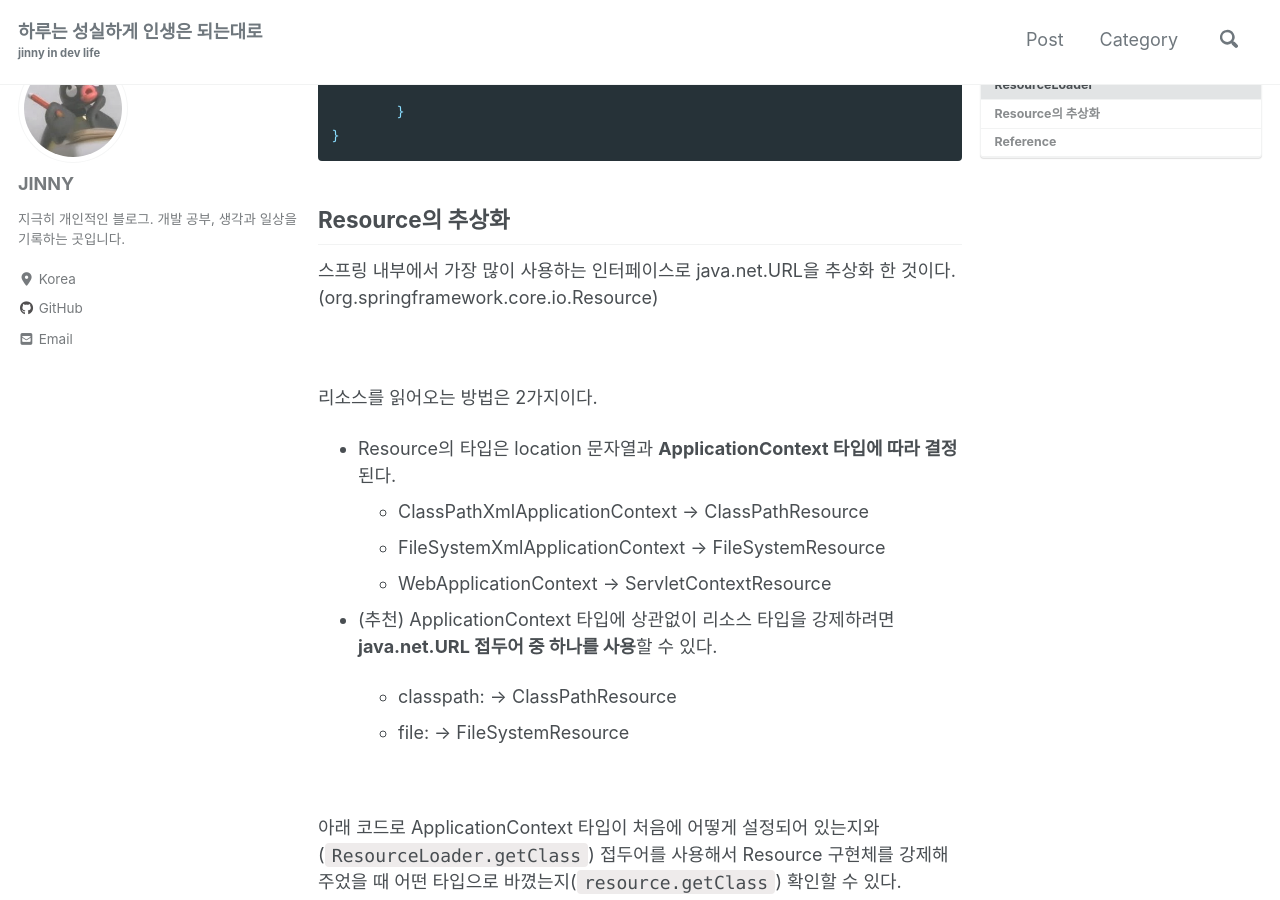
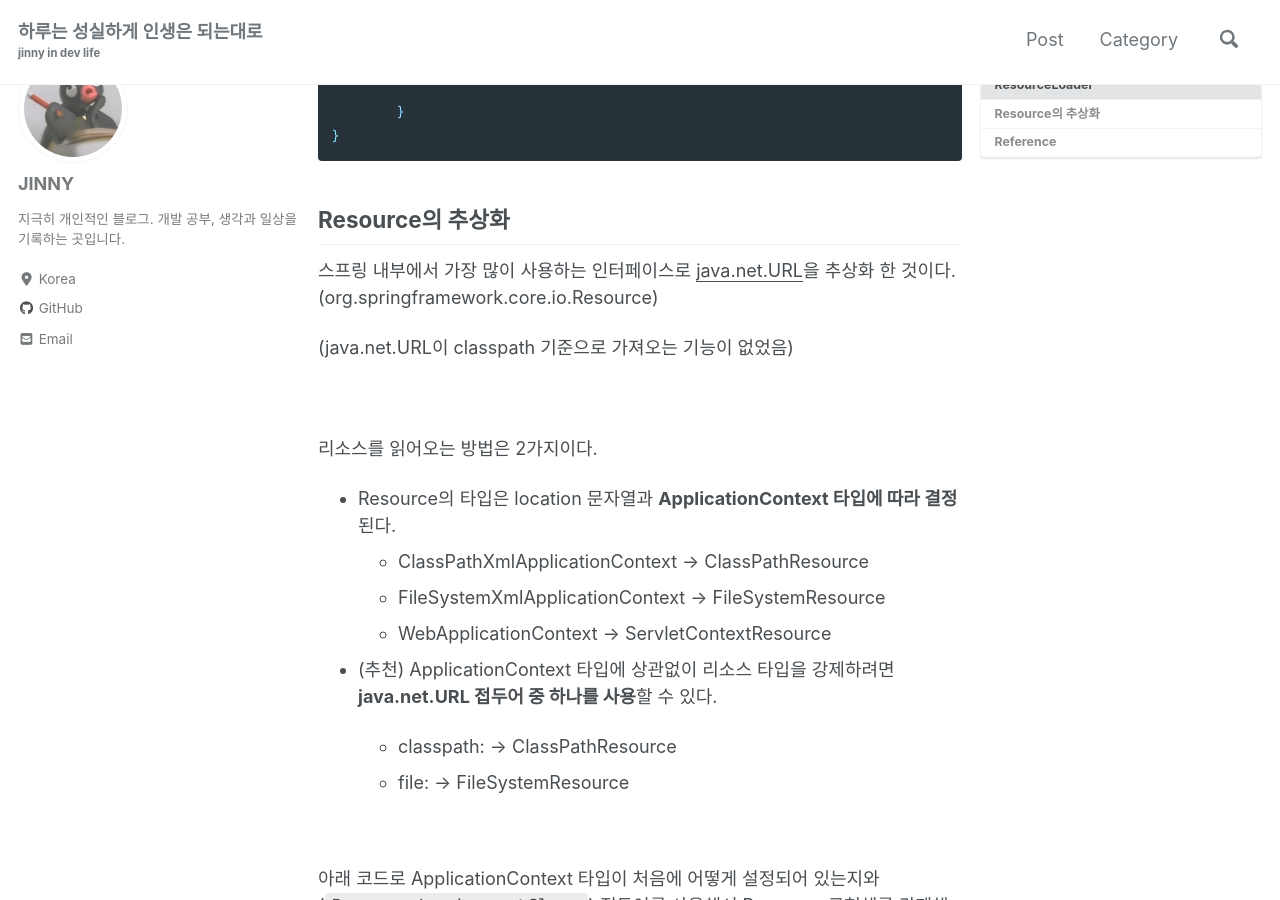
Before and after one commit to jinn-dev/jinn-dev.github.io, a Jekyll site: the page built from _posts/Spring/2020-05-01-spring-study-08-ioc-resourceloader.md, in a window 1280 px wide and 900 px high, scrolled down 573 px. Built offline with Jekyll 4.4.1, drawn with Linux system fonts in a browser that asks for light colours; cached includes are drawn as plain includes; nearby versions of some CDN libraries; comment, search, counter and statistics services are not loaded.

Commit message:
Update 2020-05-01-spring-study-08-ioc-resourceloader.md

```diff
--- a/_posts/Spring/2020-05-01-spring-study-08-ioc-resourceloader.md
+++ b/_posts/Spring/2020-05-01-spring-study-08-ioc-resourceloader.md
@@ -32,7 +32,9 @@ public class AppRunner implements ApplicationRunner {
 
 ## Resource의 추상화
 
-스프링 내부에서 가장 많이 사용하는 인터페이스로 java.net.URL을 추상화 한 것이다. (org.springframework.core.io.Resource)
+스프링 내부에서 가장 많이 사용하는 인터페이스로 <u>java.net.URL</u>을 추상화 한 것이다. (org.springframework.core.io.Resource)
+
+(java.net.URL이 classpath 기준으로 가져오는 기능이 없었음)
 
 <br/>
 
```
